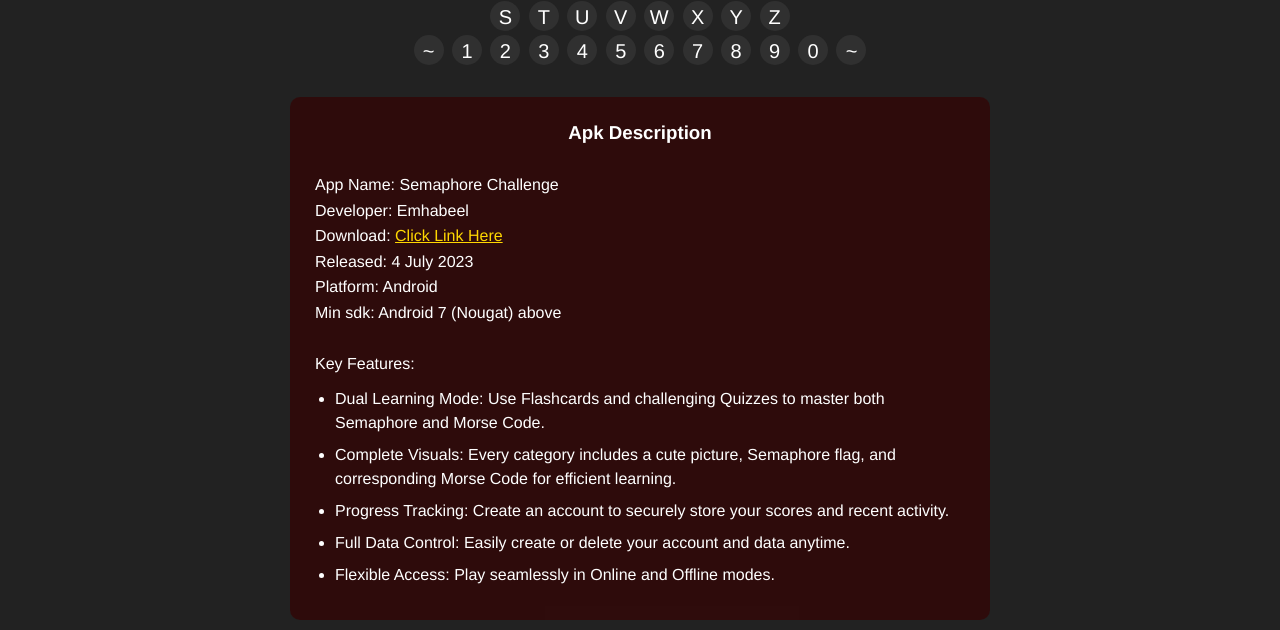
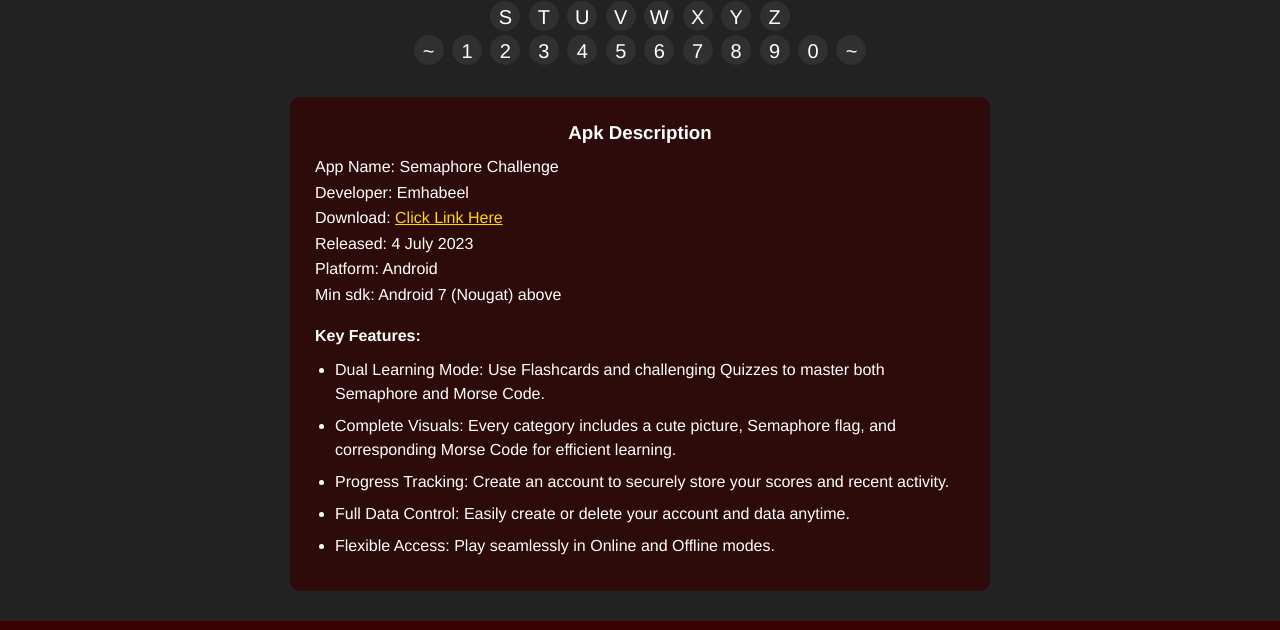
Before and after one commit to mrscaramanga/semaphore-challenge, a plain HTML site: page index.html in a window 1280 px wide. Shown: the part 1391-2021 px from the top of the page. Drawn offline with nearby package versions, Linux system fonts and the light colour scheme.

Commit message:
Update index.html

```diff
--- a/index.html
+++ b/index.html
@@ -491,24 +491,27 @@
         }
   </script>
 
-  <div class="apk-desc">
-    <h3 style="text-align: center;">Apk Description</h3> <br>
+  <div class="container"> <div class="apk-desc">
+            <h3 style="text-align: center;">Apk Description</h3>
             <p>
                 App Name: Semaphore Challenge<br>
                 Developer: Emhabeel<br>
                 Download: <a href="https://drive.google.com/file/d/1YHO0vQV9fq-v7WBZrY_vbGv1OrTU7gFB/view?usp=drive_link">Click Link Here</a><br>
                 Released: 4 July 2023<br>
                 Platform: Android<br>
-        Min sdk: Android 7 (Nougat) above<br> <br>
-        Key Features:<br>
+                Min sdk: Android 7 (Nougat) above<br>
+            </p>
+            <p style="font-weight: bold; margin-top: 15px;">Key Features:</p>
             <ul>
                 <li>Dual Learning Mode: Use Flashcards and challenging Quizzes to master both Semaphore and Morse Code.</li>
                 <li>Complete Visuals: Every category includes a cute picture, Semaphore flag, and corresponding Morse Code for efficient learning.</li>
                 <li>Progress Tracking: Create an account to securely store your scores and recent activity.</li>
                 <li>Full Data Control: Easily create or delete your account and data anytime.</li>
-          <li>Flexible Access: Play seamlessly in Online and Offline modes.</li></ul>
-      </p>
+                <li>Flexible Access: Play seamlessly in Online and Offline modes.</li>
+            </ul>
         </div>
+    </div>
+
 
  <footer>
         <div class="footer-logo" name="footer">
```
Lines whose indentation alone changed are shown as unchanged.
